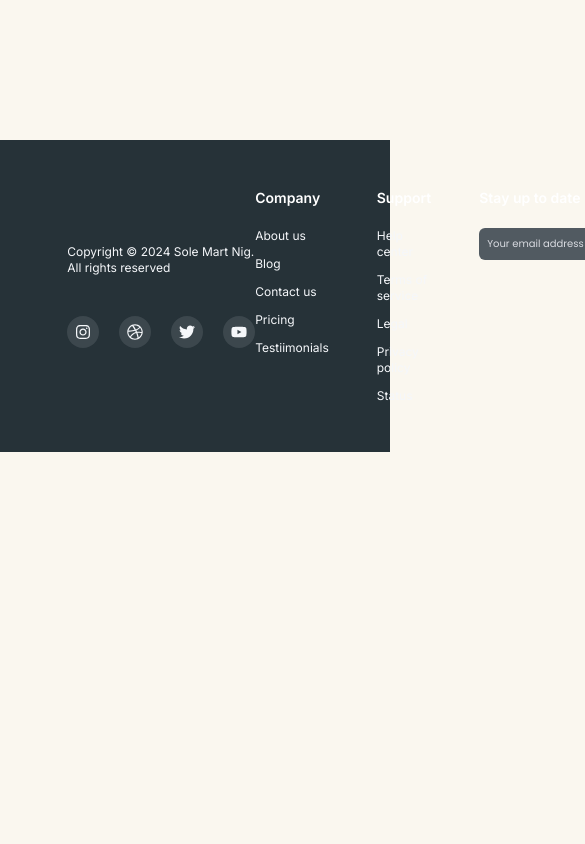
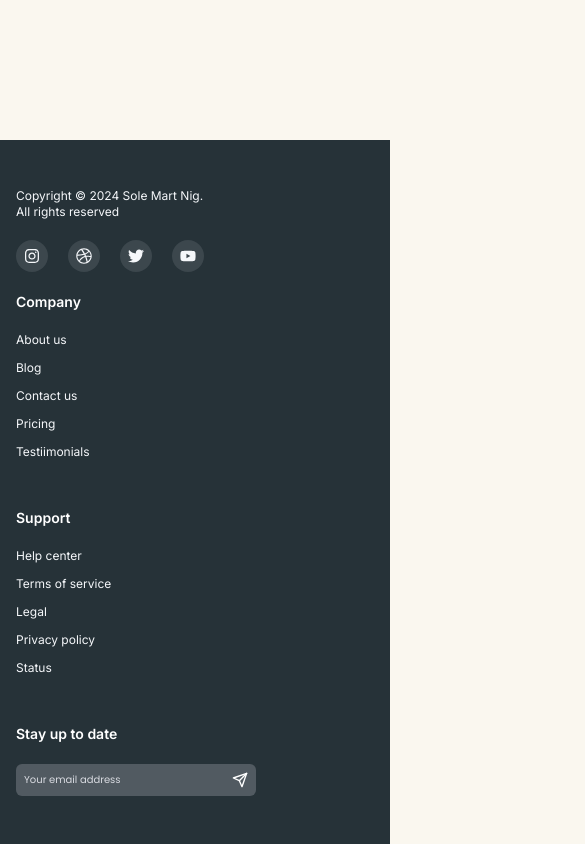
Before and after one commit to chiefEbube/sole-mart, a Next.js app: page /cart in a window 390 px wide. Shown: the part 1459-2303 px from the top of the page, 585 px wide, since content can reach past the window. Before the commit the page ends 1911 px from the top, so only its background shows below. Built offline with nearby package versions, Linux system fonts and the light colour scheme; a web font is replaced by a local one.

Commit message:
breakpoints on page

```diff
--- a/app/components/Footer.js
+++ b/app/components/Footer.js
@@ -17,14 +17,14 @@ const Footer = () => {
     },
   ]
   return (
-    <div className="bg-footerBg w-full py-12 text-plainWhite grid place-items-center inter text-xs">
-      <div className="flex w-4/5 items-center justify-between">
-        <div className="text-[#F5F7FA] text-xs">
+    <div className="bg-footerBg w-full px-4 py-12 text-plainWhite lg:grid lg:place-items-center inter text-xs">
+      <div className="flex flex-col lg:flex-row lg:w-4/5 lg:items-center lg:justify-between">
+        <div className="text-[#F5F7FA] text-xs mb-5">
           <div>
             <span>Copyright © 2024 Sole Mart Nig.</span>
             <span className="block">All rights reserved</span>
           </div>
-          <div className="flex mt-10 text-base gap-5">
+          <div className="flex mt-5 lg:mt-10 text-base gap-5">
             <span className="bg-[#3C474d] w-8 h-8 flex items-center justify-center rounded-full"><FaInstagram /></span>
             <span className="bg-[#3C474d] w-8 h-8 flex items-center justify-center rounded-full"><FaDribbble /></span>
             <span className="bg-[#3C474d] w-8 h-8 flex items-center justify-center rounded-full"><FaTwitter /></span>
@@ -33,7 +33,7 @@ const Footer = () => {
         </div>
 
 
-        <div className="flex gap-12">
+        <div className="flex flex-col lg:flex-row gap-12">
           {footerItems.map((footerItem) => (
             <div>
               <h3 className="text-sm font-semibold mb-5">{footerItem.name}</h3>
--- a/app/page.js
+++ b/app/page.js
@@ -7,10 +7,10 @@ import Link from "next/link";
 
 export default function Home() {
   return (
-    <div className="mb-24">
-      <header className="bg-greyBg w-[397px] flex items-center lg:justify-between mx-auto lg:mx-16 px-2 pt-4 lg:pl-14 rounded-2xl">
+    <div className="mb-24 w-screen">
+      <header className="bg-greyBg flex items-center lg:justify-between mx-4 lg:mx-16 p-4 lg:pl-14 rounded-2xl">
         <div className="">
-          <h3 className="text-primaryBg poppins text-xl w-[180px] lg:text-[2.5rem] lg:w-[457px] lg:h-[162px] font-extrabold lg:font-bold">Grab Up to 5% Off On Selected Shoe</h3>
+          <h3 className="text-primaryBg poppins text-xl w-[170px] lg:text-[2.5rem] lg:w-[457px] lg:h-[162px] font-extrabold lg:font-bold">Grab Up to 5% Off On Selected Shoe</h3>
           <Link href={"#collections"}>
             <div className="lg:ml-12 flex items-center justify-center w-28 py-2 lg:py-0 mt-4 lg:mt-0 lg:w-[136px] lg:h-[49px] bg-btn text-plainWhite text-sm lg:text-base rounded-xl lg:rounded-3xl inter font-semibold transition ease-in-out delay-150 hover:-translate-y-1 hover:scale-110 hover:opacity-90 duration-300">
               Buy Now
@@ -18,7 +18,7 @@ export default function Home() {
           </Link>
 
         </div>
-          <div className="w-[301px] h-[180px] lg:w-[612px] lg:h-[612px] -mt-12 -mr-16 lg:-mr-12">
+          <div className="lg:w-[612px] lg:h-[612px] -mt-12 -mr-12 lg:-mr-12">
           <img src="/assets/images/black-shoe.png" className="w-full h-full object-cover"/>
           </div>
       </header >
@@ -35,14 +35,14 @@ export default function Home() {
         <ProductsList products={productsData} />
       </section>
 
-      <section className="bg-[#D9D9D9] px-10 py-5 mt-16">
-        <div className="flex w-7/8 mx-auto items-center justify-around">
+      <section className="bg-[#D9D9D9] p-3 lg:px-10 lg:py-5 mt-16">
+        <div className="flex gap-5 lg:w-7/8 lg:mx-auto items-center justify-around">
           <Image src='/assets/images/profile.png' width={150} height={150} />
-          <div className="w-3/5 openSans">
-            <div className="text-[#717171] italic text-xl font-normal">
+          <div className="lg:w-3/5 openSans">
+            <div className="text-[#717171] italic text-xs lg:text-xl font-normal">
               I recently purchased a pair of sneakers from SoleMart, and I couldn't be happier with my experience. The website was easy to navigate, and I found exactly what I was looking for within minutes.
             </div>
-            <div className="openSans text-2xl font-semibold text-[#0469AD] mt-5">Joshua Kim</div>
+            <div className="openSans text-sm lg:text-2xl font-semibold text-[#0469AD] mt-5">Joshua Kim</div>
           </div>
         </div>
 
```
